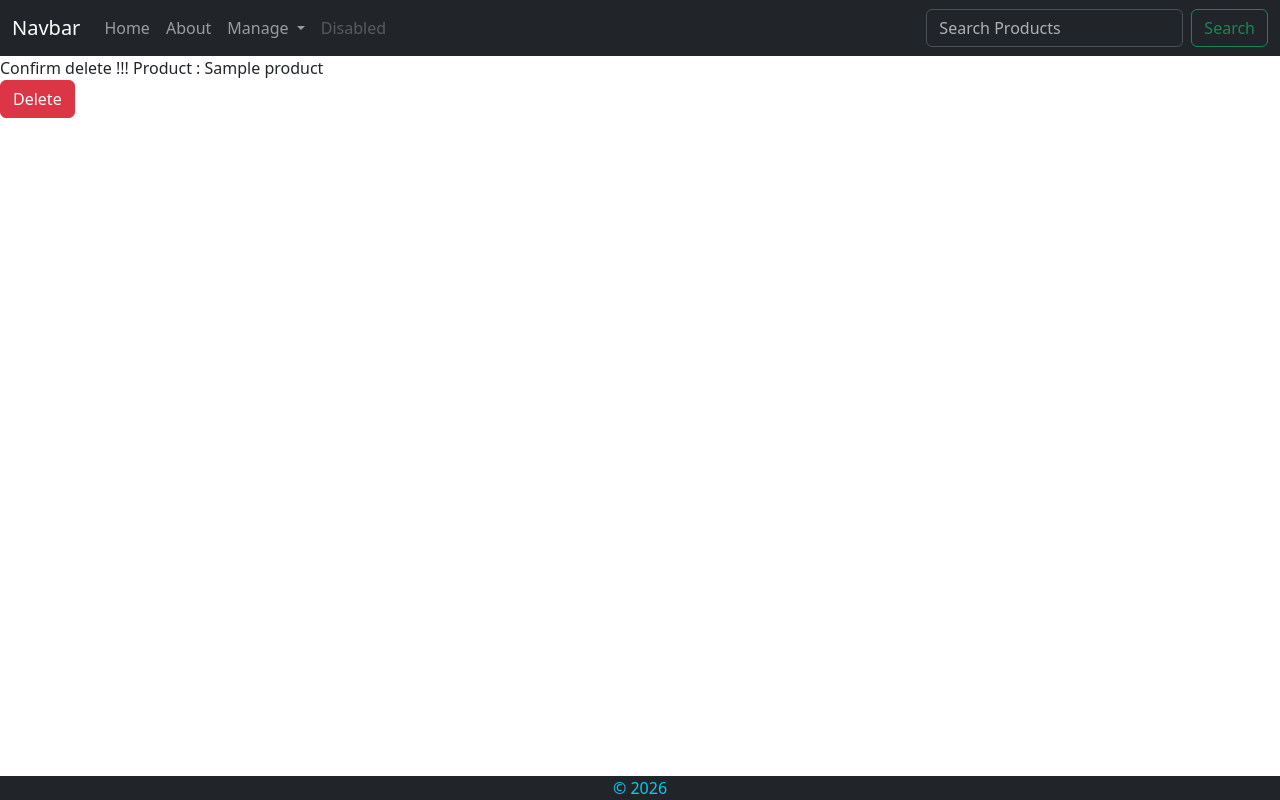
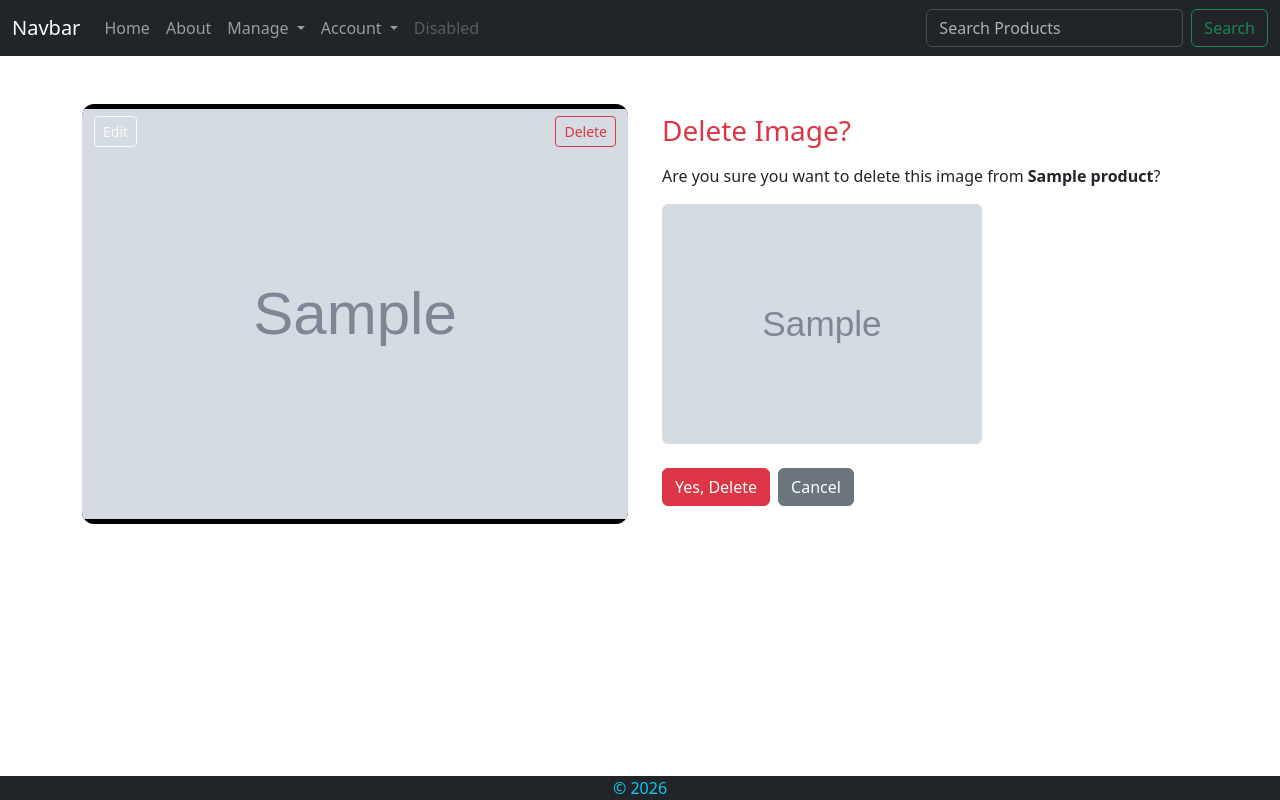
Before and after one commit to ananthakrishnanpta/b426shop, a Django app: page /products/image/del/1 in a window 1280 px wide. Run offline with Django 5.2, Linux system fonts and the light colour scheme; tables that the repository leaves empty hold one stand-in row (values such as "Sample post"); grey boxes marked "Sample" are stand-in pictures.

Commit message:
Done with product images

```diff
--- a/Eshop/products/views.py
+++ b/Eshop/products/views.py
@@ -46,7 +46,8 @@ class CreateProduct(CreateView):
     template_name = 'products/add_product.html'
     fields = '__all__'
     # redirection url for successful creation of resource
-    success_url = '/'
+    def get_success_url(self):
+        return reverse('product_details', kwargs={'pk':self.object.pk})
 
 # -------
 from django.views.generic.edit import FormMixin
@@ -84,7 +85,9 @@ class UpdateProduct(UpdateView):
     model = Product
     fields = '__all__'
     template_name = 'products/update_product.html'
-    success_url = '/'
+
+    def get_success_url(self):
+        return reverse('product_details', kwargs={'pk':self.object.pk})
 
 class DeleteProduct(DeleteView):
     model = Product
@@ -103,6 +106,10 @@ class EditProductImage(UpdateView):
     context_object_name = 'image'
     def get_success_url(self):
         return reverse('product_details', kwargs={'pk':self.object.product.pk})
+    def get_context_data(self, **kwargs):
+        context = super().get_context_data(**kwargs)
+        context['product'] = self.object.product
+        return context
 
 class DeleteProductImage(DeleteView):
     model = ProductImage
@@ -111,3 +118,7 @@ class DeleteProductImage(DeleteView):
 
     def get_success_url(self):
         return reverse('product_details', kwargs={'pk':self.object.product.pk})
+    def get_context_data(self, **kwargs):
+        context = super().get_context_data(**kwargs)
+        context['product'] = self.object.product
+        return context
--- a/Eshop/templates/base/includes/header.html
+++ b/Eshop/templates/base/includes/header.html
@@ -15,6 +15,7 @@
                     <li class="nav-item">
                         <a class="nav-link {% if current_page == 'about' %} active {% endif %}" href="{% url 'about_page' %}">About</a>
                     </li>
+
                     <li class="nav-item dropdown">
                         <a class="nav-link dropdown-toggle" href="#" role="button" data-bs-toggle="dropdown"
                             aria-expanded="false">
@@ -23,6 +24,21 @@
                         <ul class="dropdown-menu">
                             <li><a class="dropdown-item" href="{% url 'products' %}">Products</a></li>
                             <li><a class="dropdown-item" href="#">Another action</a></li>
+                            <li>
+                                <hr class="dropdown-divider">
+                            </li>
+                            <li><a class="dropdown-item" href="#">Something else here</a></li>
+                        </ul>
+                    </li>
+
+                    <li class="nav-item dropdown">
+                        <a class="nav-link dropdown-toggle" href="#" role="button" data-bs-toggle="dropdown"
+                            aria-expanded="false">
+                            Account
+                        </a>
+                        <ul class="dropdown-menu">
+                            <li><a class="dropdown-item" href="">Register</a></li>
+                            <li><a class="dropdown-item" href="#">Login</a></li>
                             <li>
                                 <hr class="dropdown-divider">
                             </li>
--- a/Eshop/templates/products/image_del.html
+++ b/Eshop/templates/products/image_del.html
@@ -4,19 +4,54 @@
 Delete Product Image
 {% endblock %}
 
+{% block content %}
 
-{% block content %}
-<section>
-    Confirm delete !!!
-    Product : {{image.product.title}}
-</section>
-<section>
-    <div>
-        <form method="post">
-            {% csrf_token %}
-            {{form.as_p}}
-            <button type="submit" class="btn btn-danger">Delete</button>
-        </form>
+<section id="product-detail-section" class="container py-5">
+    <div class="row g-4 align-items-start">
+
+        <!-- LEFT: Product Image Carousel -->
+        <div class="col-lg-6">
+            {% include 'products/includes/productImageCarousel.html' %}
+        </div>
+
+        <!-- RIGHT: Delete Confirmation -->
+        <div class="col-lg-6">
+            <div class="product-info">
+
+                <h3 class="text-danger mb-3">
+                    Delete Image?
+                </h3>
+
+                <p class="mb-3">
+                    Are you sure you want to delete this image from
+                    <strong>{{ image.product.title }}</strong>?
+                </p>
+
+                <!-- Image preview -->
+                <img src="{{ image.img.url }}"
+                     class="img-fluid rounded mb-4"
+                     style="max-height: 240px; object-fit: contain;"
+                     alt="Image to delete">
+
+                <form method="post">
+                    {% csrf_token %}
+
+                    <div class="d-flex gap-2">
+                        <button type="submit" class="btn btn-danger">
+                            Yes, Delete
+                        </button>
+
+                        <a href="{% url 'product_details' image.product.pk %}"
+                           class="btn btn-secondary">
+                            Cancel
+                        </a>
+                    </div>
+                </form>
+
+            </div>
+        </div>
+
     </div>
 </section>
+
 {% endblock %}
--- /dev/null
+++ b/Eshop/templates/products/includes/productImageCarousel.html
@@ -0,0 +1,61 @@
+<div id="productImageCarousel"
+     class="carousel slide product-carousel"
+     data-bs-ride="carousel">
+
+    {% if product.images.all %}
+    <!-- SLIDES -->
+    <div class="carousel-inner">
+
+        {% for image in product.images.all %}
+        <div class="carousel-item {% if forloop.first %}active{% endif %}">
+
+            <!-- Image-level Actions -->
+            <a href="{% url 'edit_prod_image' image.pk %}"
+               class="btn btn-sm btn-outline-light image-btn image-btn-left">
+                Edit
+            </a>
+
+            <a href="{% url 'del_prod_image' image.pk %}"
+               class="btn btn-sm btn-outline-danger image-btn image-btn-right">
+                Delete
+            </a>
+
+            <img src="{{ image.img.url }}"
+                 class="d-block w-100 product-main-img"
+                 alt="{{ product.title }}">
+        </div>
+        {% endfor %}
+
+    </div>
+
+    <!-- CONTROLS (only if more than 1 image) -->
+    {% if product.images.count > 1 %}
+    <button class="carousel-control-prev"
+            type="button"
+            data-bs-target="#productImageCarousel"
+            data-bs-slide="prev">
+        <span class="carousel-control-prev-icon"></span>
+    </button>
+
+    <button class="carousel-control-next"
+            type="button"
+            data-bs-target="#productImageCarousel"
+            data-bs-slide="next">
+        <span class="carousel-control-next-icon"></span>
+    </button>
+    {% endif %}
+
+    {% else %}
+    <!-- EMPTY STATE -->
+    <div class="d-flex align-items-center justify-content-center"
+         style="height: 420px; background: #111; color: #aaa; border-radius: 12px;">
+        <div class="text-center">
+            <p class="mb-2">No product images uploaded</p>
+            <small class="text-info">
+                Upload images to showcase this product
+            </small>
+        </div>
+    </div>
+    {% endif %}
+
+</div>
```
Also changed, not shown: Eshop/templates/products/image_edit.html (+43 -12 lines), Eshop/templates/products/product_details.html (+1 -33 lines), Eshop/templates/products/update_product.html (+45 -8 lines), Eshop/media/products/thumbnails/ChatGPT_Image_Oct_29__2025__10_36_41_AM-removebg-preview.ico (added), Eshop/static/css/styles.css (line endings or trailing spaces).
